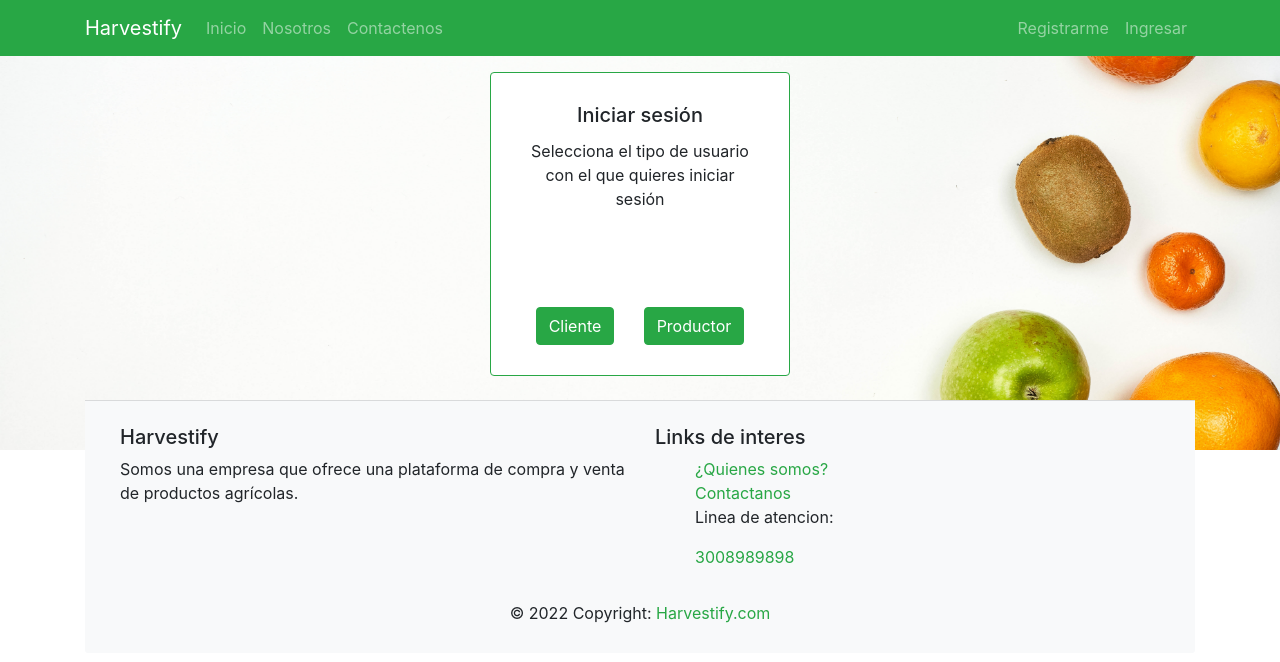
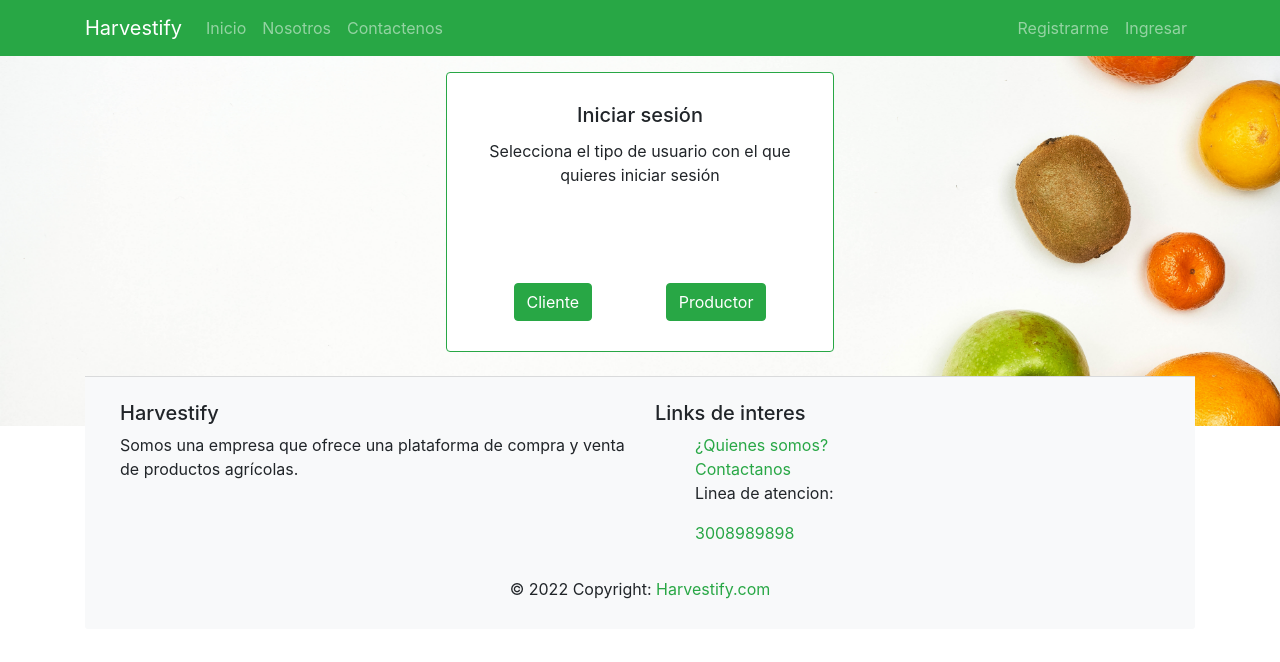
Before and after one commit to juanernestog/har-front, a React (Create React App) app: page /login in a window 1280 px wide. Shown: the top 662 px of the page. Built offline with nearby package versions, Linux system fonts and the light colour scheme.

Commit message:
increased width of login and signup cards

```diff
--- a/src/pages/LogIn.js
+++ b/src/pages/LogIn.js
@@ -10,7 +10,7 @@ export default function LogIn() {
         style={{
           margin: 'auto',
           marginTop: '1rem',
-          width: '300px',
+          width: '35%',
           padding: '10px',
           textAlign: 'center',
         }}
--- a/src/pages/Signup.js
+++ b/src/pages/Signup.js
@@ -10,7 +10,7 @@ export default function SignUp() {
         style={{
           margin: 'auto',
           marginTop: '1rem',
-          width: '300px',
+          width: '35%',
           padding: '10px',
           textAlign: 'center',
         }}
```
